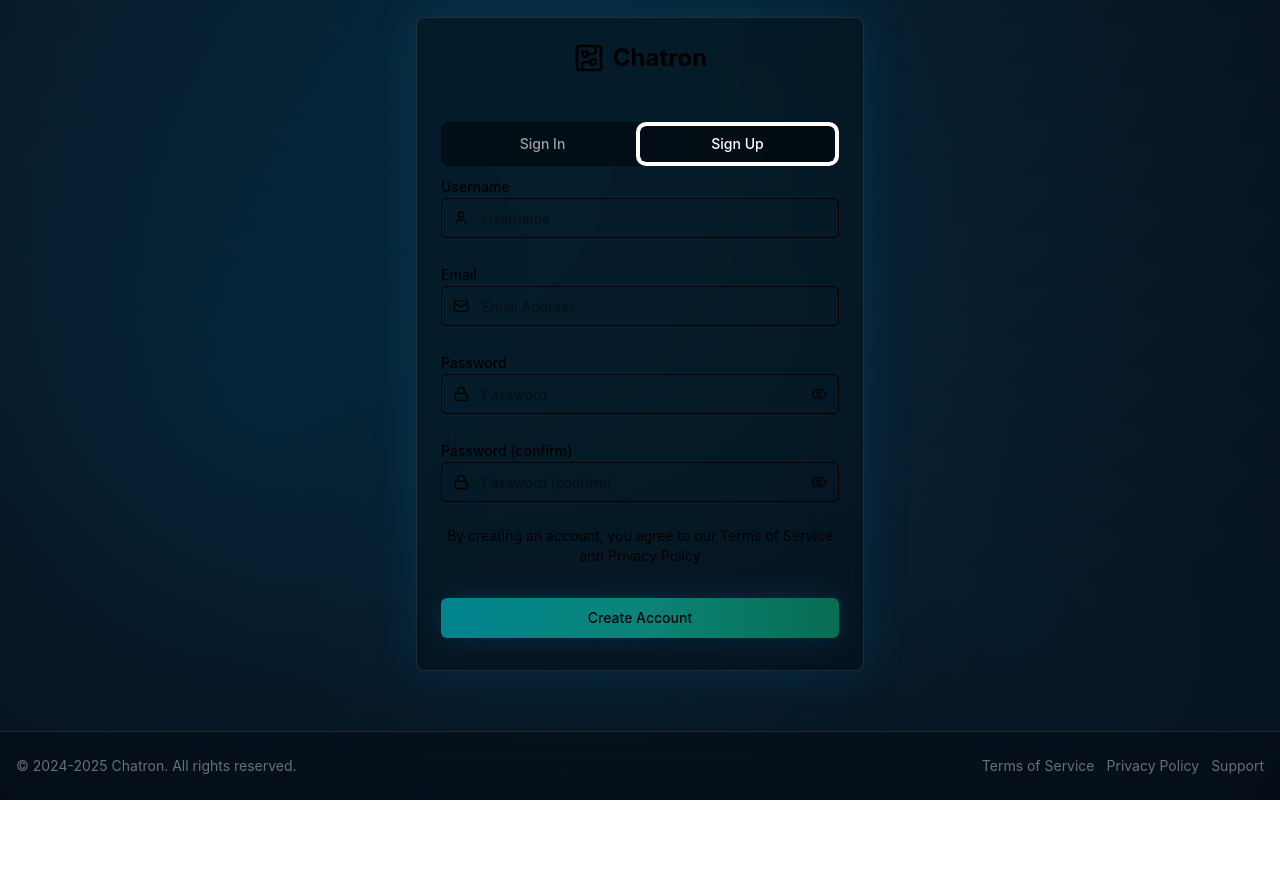
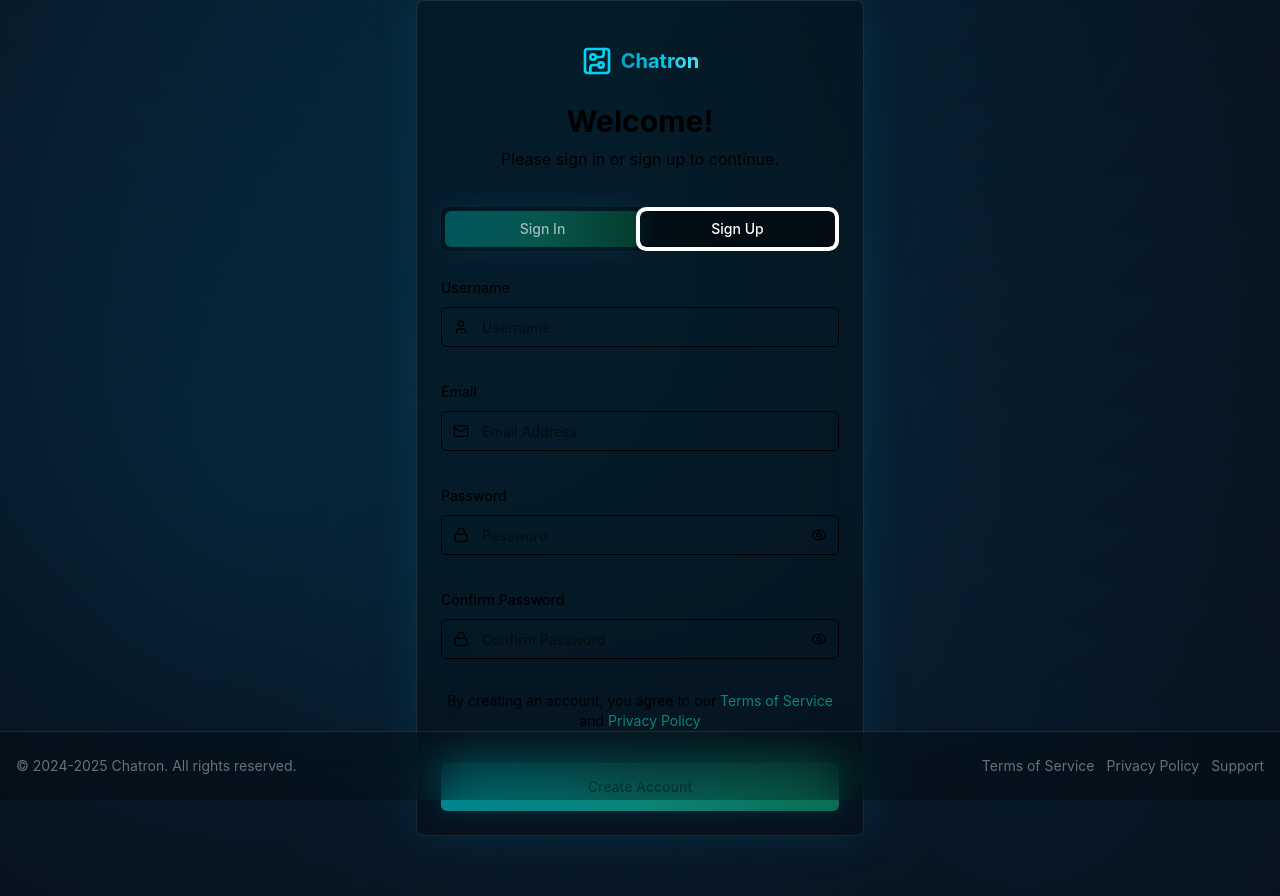
Before and after one commit to Azoraqua/chatron-web, a Next.js app: page /login in a window 1280 px wide. Both pictures are taken after a click on the tab "Sign Up". Shown: the top 896 px of the page. Before the commit the page ends 800 px from the top, so only its background shows below. Built offline with nearby package versions, Linux system fonts and the light colour scheme.

Commit message:
Updated.

```diff
--- a/src/app/(auth)/login/page.tsx
+++ b/src/app/(auth)/login/page.tsx
@@ -12,19 +12,20 @@
     <div className="relative min-h-screen w-full flex items-center justify-center bg-[#070b15] overflow-hidden">
       <Background />
 
-      <Card
-        className="relative w-full max-w-md mx-4 mb-28 bg-black/25 backdrop-blur-xl border-white/10 shadow-[0_0_3rem_rgba(0,183,255,0.12)]">
-        <CardHeader className="space-y-4 text-center">
-          <div className="flex justify-center mb-2">
-            <div>
-              <Logo />
-            </div>
+      <Card className="relative w-full max-w-md mx-4 mb-24 bg-black/25 backdrop-blur-xl border-white/10 shadow-[0_0_3rem_rgba(0,183,255,0.12)]">
+        <CardHeader className="flex flex-col items-center gap-3 my-3">
+          <div>
+            <Logo />
+          </div>
+
+          <div className="inline-flex flex-col items-center gap-2">
+            <h2 className="text-3xl font-bold">Welcome!</h2>
+            <h3 className="text-md">Please sign in or sign up to continue.</h3>
           </div>
         </CardHeader>
 
-        <CardContent className="pt-4 pb-8">
+        <CardContent>
           <AnimatedTabs
-            defaultValue="signin"
             className="w-full"
             tabs={[
               { value: 'signin', label: 'Sign In' },
--- a/src/components/ui/animated-tabs.tsx
+++ b/src/components/ui/animated-tabs.tsx
@@ -4,6 +4,7 @@
 import * as TabsPrimitive from '@radix-ui/react-tabs';
 import { motion } from 'framer-motion';
 import { cn } from '@/lib/utils';
+import { useEffect } from 'react';
 
 interface Tab {
   value: string;
@@ -31,9 +32,14 @@
 const TabsTrigger = React.forwardRef<
   React.ElementRef<typeof TabsPrimitive.Trigger>,
   React.ComponentPropsWithoutRef<typeof TabsPrimitive.Trigger>
->(({ className, ...props }, ref) => (
+>(({ className, ...props }, ref) => {
+// eslint-disable-next-line @typescript-eslint/no-unused-vars
+  const [_, rerender] = React.useReducer((x) => Math.random() * 1000, 0);
+
+  return (
     <TabsPrimitive.Trigger
       ref={ref}
+      onClickCapture={() => rerender()}
       className={cn(
         'inline-flex items-center justify-center whitespace-nowrap rounded-md px-5 py-2',
         'text-sm font-medium ring-offset-background transition-all focus-visible:outline-none',
@@ -44,7 +50,8 @@
       )}
       {...props}
     />
-));
+  );
+});
 TabsTrigger.displayName = TabsPrimitive.Trigger.displayName;
 
 const TabsContent = React.forwardRef<
@@ -76,15 +83,26 @@
 TabsContent.displayName = TabsPrimitive.Content.displayName;
 
 export function AnimatedTabs({ className, tabs, ...props }: AnimatedTabsProps) {
+  const [activeTab, setActiveTab] = React.useState(tabs[0].value);
+  // eslint-disable-next-line @typescript-eslint/no-unused-vars
+  const [_, rerender] = React.useReducer((x) => x + 1, 0);
+
+  useEffect(() => {
+    rerender();
+  }, [activeTab, tabs]);
+
   return (
-    <Tabs className={cn('w-full', className)} {...props}>
-      <TabsList className="grid w-full grid-cols-2">
+    <Tabs className={cn('w-full', className)} {...props} defaultValue={activeTab}>
+      <TabsList className="grid w-full grid-cols-2 mb-6">
         {tabs.map((tab) => (
-          <TabsTrigger key={tab.value} value={tab.value}>
+          <TabsTrigger key={tab.value} value={tab.value}
+                       onClick={() => setActiveTab(tab.value)}
+                       className={cn(tab.value === activeTab && 'bg-gradient-to-r from-[hsl(184,100%,18%)] via-[hsl(174,85%,18%)] to-[hsl(164,85%,13%)] hover:from-[hsl(184,100%,23%)] hover:via-[hsl(174,85%,23%)] hover:to-[hsl(164,85%,18%)] shadow-[0_0_1.5rem_rgba(0,183,255,0.15)]')}>
             {tab.label}
           </TabsTrigger>
         ))}
       </TabsList>
+
       {props.children}
     </Tabs>
   );
--- a/src/components/ui/auth/sign-up-form.tsx
+++ b/src/components/ui/auth/sign-up-form.tsx
@@ -9,6 +9,8 @@
 import { FadeIn } from '@/components/animations/fade-in';
 import { PasswordStrength } from './password-strength';
 import { PasswordMatch } from './password-match';
+import Spinner from '@/components/ui/spinner';
+import LoadingText from '@/components/ui/loading-text';
 
 export function SignUpForm() {
   const [isLoading, setIsLoading] = useState(false);
@@ -43,50 +45,55 @@
   }, []);
 
   return (
-    <form onSubmit={onSubmit} className="space-y-6">
-      <FadeIn delay={0.1} className="space-y-2">
+    <form onSubmit={onSubmit} className="space-y-8">
+      <FadeIn delay={0.1} className="space-y-4">
         <Label htmlFor="username">Username</Label>
-        <div className="relative">
+        <div className="relative mt-2">
           <User className="absolute left-3 top-3 h-4 w-4 text-muted-foreground" />
           <Input
             id="username"
+            name="username"
             placeholder="Username"
             type="text"
             autoCapitalize="none"
             autoCorrect="off"
             disabled={isLoading}
-            className="pl-10 form-input-hover"
+            className="pl-10 focus:border-[hsl(174,85%,35%)]"
           />
         </div>
       </FadeIn>
+
       <FadeIn delay={0.2} className="space-y-2">
         <Label htmlFor="email">Email</Label>
-        <div className="relative">
+        <div className="relative mt-2">
           <Mail className="absolute left-3 top-3 h-4 w-4 text-muted-foreground" />
           <Input
             id="email"
+            name="email"
             placeholder="Email Address"
             type="email"
             autoCapitalize="none"
             autoComplete="email"
             autoCorrect="off"
             disabled={isLoading}
-            className="pl-10 form-input-hover"
+            className="pl-10 focus:border-[hsl(174,85%,35%)]"
           />
         </div>
       </FadeIn>
+
       <FadeIn delay={0.3} className="space-y-2">
         <Label htmlFor="password">Password</Label>
-        <div className="relative">
+        <div className="relative mt-2">
           <Lock className="absolute left-3 top-3 h-4 w-4 text-muted-foreground" />
           <Input
             id="password"
+            name="password"
             placeholder="Password"
             type={showPassword ? 'text' : 'password'}
             disabled={isLoading}
             value={password}
             onChange={handlePasswordChange}
-            className="pl-10 form-input-hover"
+            className="pl-10 focus:border-[hsl(174,85%,35%)]"
           />
           <button
             type="button"
@@ -99,17 +106,18 @@
         <PasswordStrength password={password} />
       </FadeIn>
       <FadeIn delay={0.4} className="space-y-2">
-        <Label htmlFor="confirm">Password (confirm)</Label>
-        <div className="relative">
+        <Label htmlFor="confirm">Confirm Password</Label>
+        <div className="relative mt-2">
           <Lock className="absolute left-3 top-3 h-4 w-4 text-muted-foreground" />
           <Input
             id="confirm"
-            placeholder="Password (confirm)"
+            name="confirm"
+            placeholder="Confirm Password"
             type={showConfirmPassword ? 'text' : 'password'}
             disabled={isLoading}
             value={confirmPassword}
             onChange={handleConfirmPasswordChange}
-            className="pl-10 form-input-hover"
+            className="pl-10 focus:border-[hsl(174,85%,35%)]"
           />
           <PasswordMatch password={password} confirmPassword={confirmPassword} />
           <button
@@ -124,20 +132,23 @@
       <FadeIn delay={0.5}>
         <p className="text-sm text-muted-foreground/90 text-center mb-8">
           By creating an account, you agree to our{' '}
-          <Link href="/terms" className="text-primary hover:text-primary/80 transition-all duration-200">
+          <Link href="/terms" className="text-[hsl(174,85%,28%)] hover:text-[hsl(174,85%,35%)] transition-all duration-200">
             Terms of Service
           </Link>{' '}
           and{' '}
-          <Link href="/privacy" className="text-primary hover:text-primary/80 transition-all duration-200">
+          <Link href="/privacy" className="text-[hsl(174,85%,28%)] hover:text-[hsl(174,85%,35%)] transition-all duration-200">
             Privacy Policy
           </Link>
         </p>
         <Button
           type="submit"
-          className="w-full bg-gradient-to-r from-[hsl(184,100%,28%)] via-[hsl(174,85%,28%)] to-[hsl(164,85%,23%)] hover:from-[hsl(184,100%,23%)] hover:via-[hsl(174,85%,23%)] hover:to-[hsl(164,85%,18%)] shadow-[0_0_1.5rem_rgba(0,183,255,0.15)]"
+          className="transition duration-[300] py-6 w-full bg-gradient-to-r from-[hsl(184,100%,28%)] via-[hsl(174,85%,28%)] to-[hsl(164,85%,23%)] hover:from-[hsl(184,100%,23%)] hover:via-[hsl(174,85%,23%)] hover:to-[hsl(164,85%,18%)] shadow-[0_0_1.5rem_rgba(0,183,255,0.15)]"
           disabled={isLoading}
         >
-          {isLoading ? "Creating account..." : "Create Account"}
+          { isLoading
+            ?  <LoadingText text="Creating Account" />
+            : 'Create Account'
+          }
         </Button>
       </FadeIn>
     </form>
--- a/src/components/ui/global/logo.tsx
+++ b/src/components/ui/global/logo.tsx
@@ -2,9 +2,9 @@
 
 export function Logo() {
   return (
-    <div className="flex items-center space-x-2">
-      <CircuitBoard className="w-8 h-8 text-primary" />
-      <span className="text-2xl font-bold text-primary">
+    <div className="flex items-center justify-center space-x-2 p-2 w-full rounded-lg bg-clip-text bg-gradient-to-r from-cyan-700 via-cyan-500 to-cyan-300">
+      <CircuitBoard className="w-8 h-8 text-cyan-400" />
+      <span className="text-xl font-bold text-transparent">
         Chatron
       </span>
     </div>
--- a/src/components/ui/input.tsx
+++ b/src/components/ui/input.tsx
@@ -12,7 +12,7 @@
       <input
         type={type}
         className={cn(
-          'flex h-10 w-full rounded-md border border-input bg-background px-3 py-2 text-sm ring-offset-background file:border-0 file:bg-transparent file:text-sm file:font-medium placeholder:text-muted-foreground focus-visible:outline-none focus-visible:ring-2 focus-visible:ring-ring focus-visible:ring-offset-2 disabled:cursor-not-allowed disabled:opacity-50',
+          'flex h-10 w-full font-medium rounded-md border border-input bg-background px-3 py-2 text-sm ring-offset-background file:border-0 file:bg-transparent file:text-sm file:font-medium placeholder:text-muted-foreground focus-visible:outline-none focus-visible:ring-2 focus-visible:ring-ring focus-visible:ring-offset-2 disabled:cursor-not-allowed disabled:opacity-50',
           className
         )}
         ref={ref}
--- /dev/null
+++ b/src/components/ui/loading-text.tsx
@@ -0,0 +1,28 @@
+"use client";
+
+import React, { useEffect, useState } from 'react';
+
+type LoadingTextProps = {
+  text?: string;
+};
+
+const LoadingText: React.FC<LoadingTextProps> = ({ text }) => {
+  const [stage, setStage] = useState<number>(0);
+
+  useEffect(() => {
+    const interval = setInterval(() => {
+      setStage((prev) => (prev === 3 ? 1 : prev + 1));
+    }, 300);
+
+    return () => clearInterval(interval);
+  }, []);
+
+  return (
+    <span className={`inline-flex`}>
+      {text}
+      {'.'.repeat(stage)}
+    </span>
+  )
+};
+
+export default LoadingText;
--- /dev/null
+++ b/src/components/ui/spinner.tsx
@@ -0,0 +1,32 @@
+import React from 'react';
+
+type SpinnerWithTextProps = {
+  size?: 'small' | 'medium' | 'large';
+  color?: string;
+  text?: string;
+};
+
+const SpinnerWithText: React.FC<SpinnerWithTextProps> = ({
+                                                           size = 'medium',
+                                                           color = 'text-blue-500',
+                                                           text = 'Loading...',
+                                                         }) => {
+  const sizes = {
+    small: 'h-4 w-4 border-2',
+    medium: 'h-6 w-6 border-4',
+    large: 'h-8 w-8 border-4',
+  };
+
+  return (
+    <div className="flex items-center space-x-2">
+      <div
+        className={`animate-spin rounded-full border-t-transparent ${sizes[size]} ${color}`}
+        role="status"
+        aria-label="Loading"
+      />
+      <span className="text-sm text-gray-500 animate-pulse">{text}</span>
+    </div>
+  );
+};
+
+export default SpinnerWithText;
```
Lines whose indentation alone changed are shown as unchanged.
